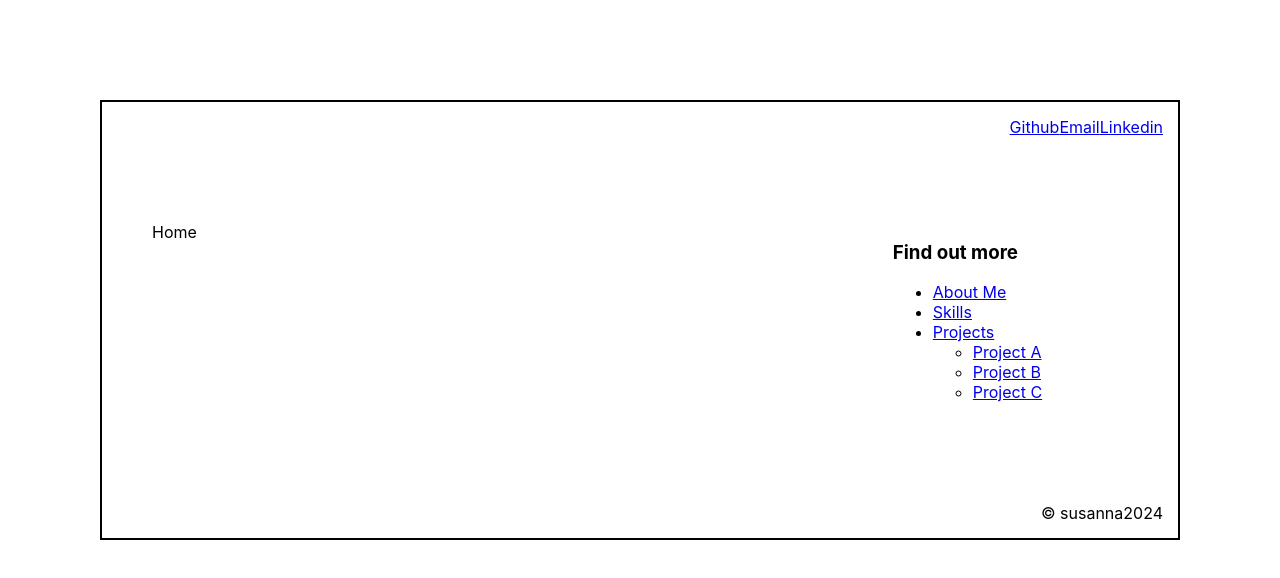
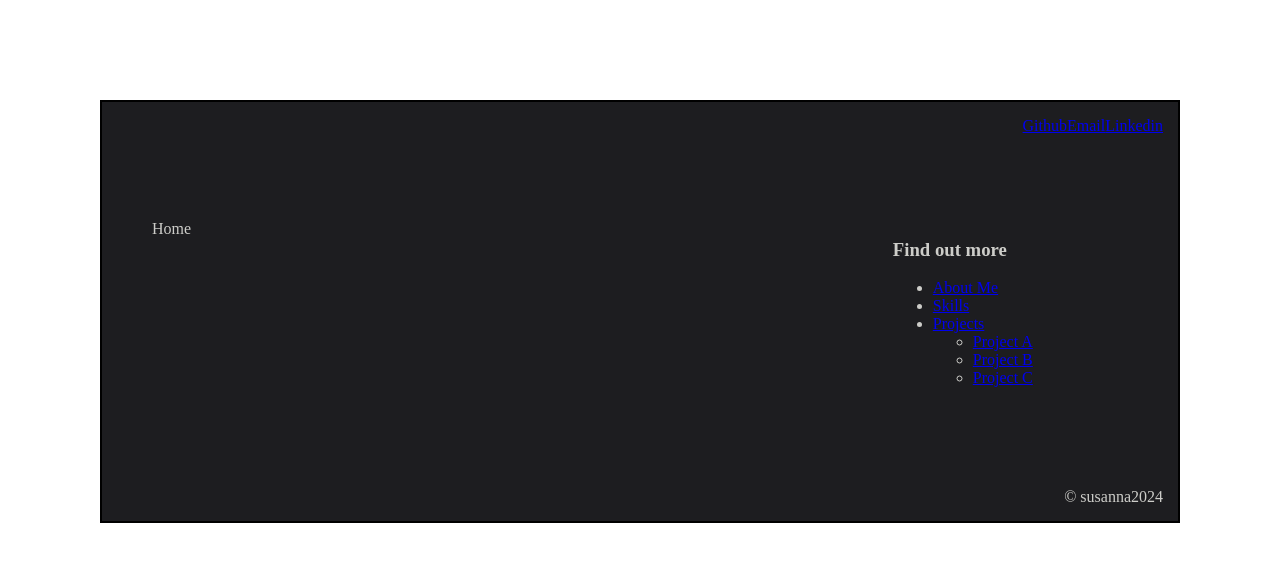
Before and after one commit to SusannaMj/portfolio-frontend, a React (Create React App) app: page / in a window 1280 px wide. Shown: the top 578 px of the page. Built offline with nearby package versions, Linux system fonts and the light colour scheme.

Commit message:
added general body styling attributes
- background-colour
- font-family
- text colour

```diff
--- a/src/App.css
+++ b/src/App.css
@@ -1,6 +1,9 @@
 .body {
+  background-color: #1d1d20;
   border: 2px solid black;
   margin: 100px;
+  color: #cdcdc9;
+  font-family: "Times New Roman", Times, serif;
 }
 
 .main-content-container {
```
